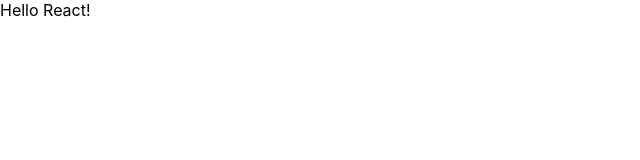
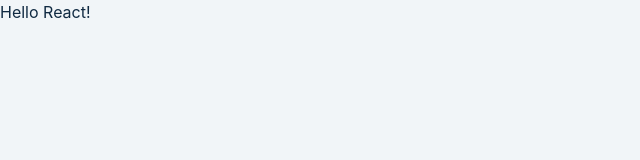
Before and after one commit to KiarashYavari/react_codes, a React (Create React App) app: page / in a window 1280 px wide. Shown: the top 160 px of the page, without its empty margins (0-640 px from the left). Built offline with nearby package versions, Linux system fonts and the light colour scheme.

Commit message:
copy css file from course gihub repo

```diff
--- a/src/index.css
+++ b/src/index.css
@@ -1,13 +1,320 @@
+/*
+===============
+Variables
+===============
+*/
+
+:root {
+  /* dark shades of primary color*/
+  --clr-primary-1: hsl(205, 86%, 17%);
+  --clr-primary-2: hsl(205, 77%, 27%);
+  --clr-primary-3: hsl(205, 72%, 37%);
+  --clr-primary-4: hsl(205, 63%, 48%);
+  /* primary/main color */
+  --clr-primary-5: hsl(205, 78%, 60%);
+  /* lighter shades of primary color */
+  --clr-primary-6: hsl(205, 89%, 70%);
+  --clr-primary-7: hsl(205, 90%, 76%);
+  --clr-primary-8: hsl(205, 86%, 81%);
+  --clr-primary-9: hsl(205, 90%, 88%);
+  --clr-primary-10: hsl(205, 100%, 96%);
+  /* darkest grey - used for headings */
+  --clr-grey-1: hsl(209, 61%, 16%);
+  --clr-grey-2: hsl(211, 39%, 23%);
+  --clr-grey-3: hsl(209, 34%, 30%);
+  --clr-grey-4: hsl(209, 28%, 39%);
+  /* grey used for paragraphs */
+  --clr-grey-5: hsl(210, 22%, 49%);
+  --clr-grey-6: hsl(209, 23%, 60%);
+  --clr-grey-7: hsl(211, 27%, 70%);
+  --clr-grey-8: hsl(210, 31%, 80%);
+  --clr-grey-9: hsl(212, 33%, 89%);
+  --clr-grey-10: hsl(210, 36%, 96%);
+  --clr-white: #fff;
+  --clr-red-dark: hsl(360, 67%, 44%);
+  --clr-red-light: hsl(360, 71%, 66%);
+  --clr-green-dark: hsl(125, 67%, 44%);
+  --clr-green-light: hsl(125, 71%, 66%);
+  --clr-black: #222;
+  --transition: all 0.3s linear;
+  --spacing: 0.1rem;
+  --radius: 0.25rem;
+  --light-shadow: 0 5px 15px rgba(0, 0, 0, 0.1);
+  --dark-shadow: 0 5px 15px rgba(0, 0, 0, 0.4);
+  --max-width: 1170px;
+  --fixed-width: 450px;
+  --clr-orange-1: hsl(12, 83%, 98%);
+  --clr-orange-2: hsl(14, 91%, 95%);
+  --clr-orange-3: hsl(12, 89%, 89%);
+  --clr-orange-4: hsl(13, 87%, 82%);
+  --clr-orange-5: hsl(13, 88%, 68%);
+  --clr-orange-6: hsl(13, 88%, 55%);
+  --clr-orange-7: hsl(13, 74%, 49%);
+  --clr-orange-8: hsl(13, 74%, 33%);
+  --clr-orange-9: hsl(13, 73%, 25%);
+  --clr-orange-10: hsl(13, 73%, 16%);
+}
+/*
+===============
+Global Styles
+===============
+*/
+
+*,
+::after,
+::before {
+  margin: 0;
+  padding: 0;
+  box-sizing: border-box;
+}
 body {
-  margin: 0;
-  font-family: -apple-system, BlinkMacSystemFont, 'Segoe UI', 'Roboto', 'Oxygen',
-    'Ubuntu', 'Cantarell', 'Fira Sans', 'Droid Sans', 'Helvetica Neue',
-    sans-serif;
-  -webkit-font-smoothing: antialiased;
-  -moz-osx-font-smoothing: grayscale;
+  font-family: -apple-system, BlinkMacSystemFont, 'Segoe UI', Roboto, Oxygen,
+    Ubuntu, Cantarell, 'Open Sans', 'Helvetica Neue', sans-serif;
+  background: var(--clr-grey-10);
+  color: var(--clr-grey-1);
+  line-height: 1.5;
+  font-size: 0.875rem;
+}
+ul {
+  list-style-type: none;
+}
+a {
+  text-decoration: none;
+}
+h1,
+h2,
+h3,
+h4 {
+  letter-spacing: var(--spacing);
+  text-transform: capitalize;
+  line-height: 1.25;
+  margin-bottom: 0.75rem;
+}
+h1 {
+  font-size: 3rem;
+}
+h2 {
+  font-size: 2rem;
+}
+h3 {
+  font-size: 1.25rem;
+}
+h4 {
+  font-size: 0.875rem;
+}
+p {
+  margin-bottom: 1.25rem;
+  color: var(--clr-grey-5);
+}
+@media screen and (min-width: 800px) {
+  h1 {
+    font-size: 4rem;
+  }
+  h2 {
+    font-size: 2.5rem;
+  }
+  h3 {
+    font-size: 1.75rem;
+  }
+  h4 {
+    font-size: 1rem;
+  }
+  body {
+    font-size: 1rem;
+  }
+  h1,
+  h2,
+  h3,
+  h4 {
+    line-height: 1;
+  }
+}
+/*  global classes */
+
+/* section */
+.section,
+.container {
+  width: 90vw;
+  margin: 0 auto;
+  max-width: var(--max-width);
 }
 
-code {
-  font-family: source-code-pro, Menlo, Monaco, Consolas, 'Courier New',
-    monospace;
+@media screen and (min-width: 992px) {
+  .section {
+    width: 95vw;
+  }
 }
+
+.container {
+  text-align: center;
+  margin-top: 5rem;
+}
+.btn {
+  display: inline-block;
+  background: var(--clr-primary-5);
+  color: var(--clr-white);
+  padding: 0.25rem 0.75rem;
+  border-radius: var(--radius);
+  border-color: transparent;
+  text-transform: capitalize;
+  font-size: 1rem;
+  letter-spacing: var(--spacing);
+  margin-top: 2rem;
+  margin-left: 0.5rem;
+  margin-right: 0.5rem;
+  cursor: pointer;
+  transition: var(--transition);
+}
+.btn:hover {
+  background: var(--clr-primary-1);
+  color: var(--clr-primary-5);
+}
+.item {
+  background: var(--clr-white);
+  display: flex;
+  justify-content: space-between;
+  max-width: var(--fixed-width);
+  margin: 2rem auto;
+  align-items: center;
+  border-radius: var(--radius);
+}
+.item button,
+.item a {
+  background: transparent;
+  border-color: transparent;
+  color: var(--clr-primary-5);
+  letter-spacing: var(--spacing);
+  cursor: pointer;
+}
+.item {
+  padding: 1rem 2rem;
+}
+.item h4 {
+  margin-bottom: 0;
+}
+.item p {
+  margin-bottom: 0;
+}
+.modal {
+  position: absolute;
+  top: 2rem;
+  left: 50%;
+  transform: translateX(-50%);
+  background: var(--clr-white);
+  display: inline-block;
+  padding: 0.25rem 1rem;
+  border-radius: var(--radius);
+  text-transform: capitalize;
+}
+
+.modal p {
+  margin-bottom: 0;
+  color: var(--clr-red-dark);
+}
+.form {
+  background: var(--clr-white);
+  max-width: var(--fixed-width);
+  margin: 0 auto;
+  margin-bottom: 4rem;
+  padding: 1rem 2rem;
+  border-radius: var(--radius);
+}
+.form input {
+  background: var(--clr-grey-10);
+  border-color: transparent;
+  border-radius: var(--radius);
+  padding: 0.25rem 0.5rem;
+}
+.form-control {
+  margin: 0.5rem 0;
+  display: grid;
+  grid-template-columns: 100px 1fr;
+  align-items: center;
+}
+.form button {
+  display: inline-block;
+  background: var(--clr-black);
+  color: var(--clr-white);
+  border-color: transparent;
+  margin-top: 1rem;
+  letter-spacing: var(--spacing);
+  padding: 0.15rem 0.25rem;
+  text-transform: capitalize;
+  border-radius: var(--radius);
+  cursor: pointer;
+}
+.nav-links {
+  max-width: var(--fixed-width);
+  margin: 0 auto;
+  margin-bottom: 4rem;
+  display: grid;
+  grid-template-columns: repeat(3, 1fr);
+}
+.nav-links a {
+  color: var(--clr-grey-5);
+}
+.users {
+  display: grid;
+  grid-template-columns: repeat(auto-fit, minmax(300px, 1fr));
+  gap: 2rem;
+  margin: 3rem auto;
+}
+.users li {
+  width: 100%;
+  display: flex;
+  align-items: center;
+  background: var(--clr-white);
+  padding: 1rem 2rem;
+  border-radius: var(--radius);
+  text-align: left;
+}
+.users img {
+  width: 50px;
+  height: 50px;
+  border-radius: 50%;
+  margin-right: 1rem;
+}
+.users h4 {
+  margin-bottom: 0.15rem;
+}
+.users a {
+  color: var(--clr-grey-5);
+  text-transform: capitalize;
+}
+
+.products {
+  margin: 4rem 0;
+  display: grid;
+  gap: 2rem;
+}
+@media screen and (min-width: 576px) {
+  .products {
+    grid-template-columns: repeat(auto-fit, minmax(300px, 1fr));
+  }
+}
+.product {
+  background: var(--clr-white);
+  border-radius: var(--radius);
+}
+.product img {
+  border-top-left-radius: var(--radius);
+  border-top-right-radius: var(--radius);
+
+  width: 100%;
+  height: 15rem;
+  object-fit: cover;
+}
+.product h4 {
+  margin-top: 1rem;
+}
+
+.product button {
+  margin-bottom: 1rem;
+  background: var(--clr-primary-5);
+  border-radius: var(--radius);
+  border-color: transparent;
+  color: var(--clr-white);
+  padding: 0.25rem 0.5rem;
+  text-transform: capitalize;
+  cursor: pointer;
+}
```
